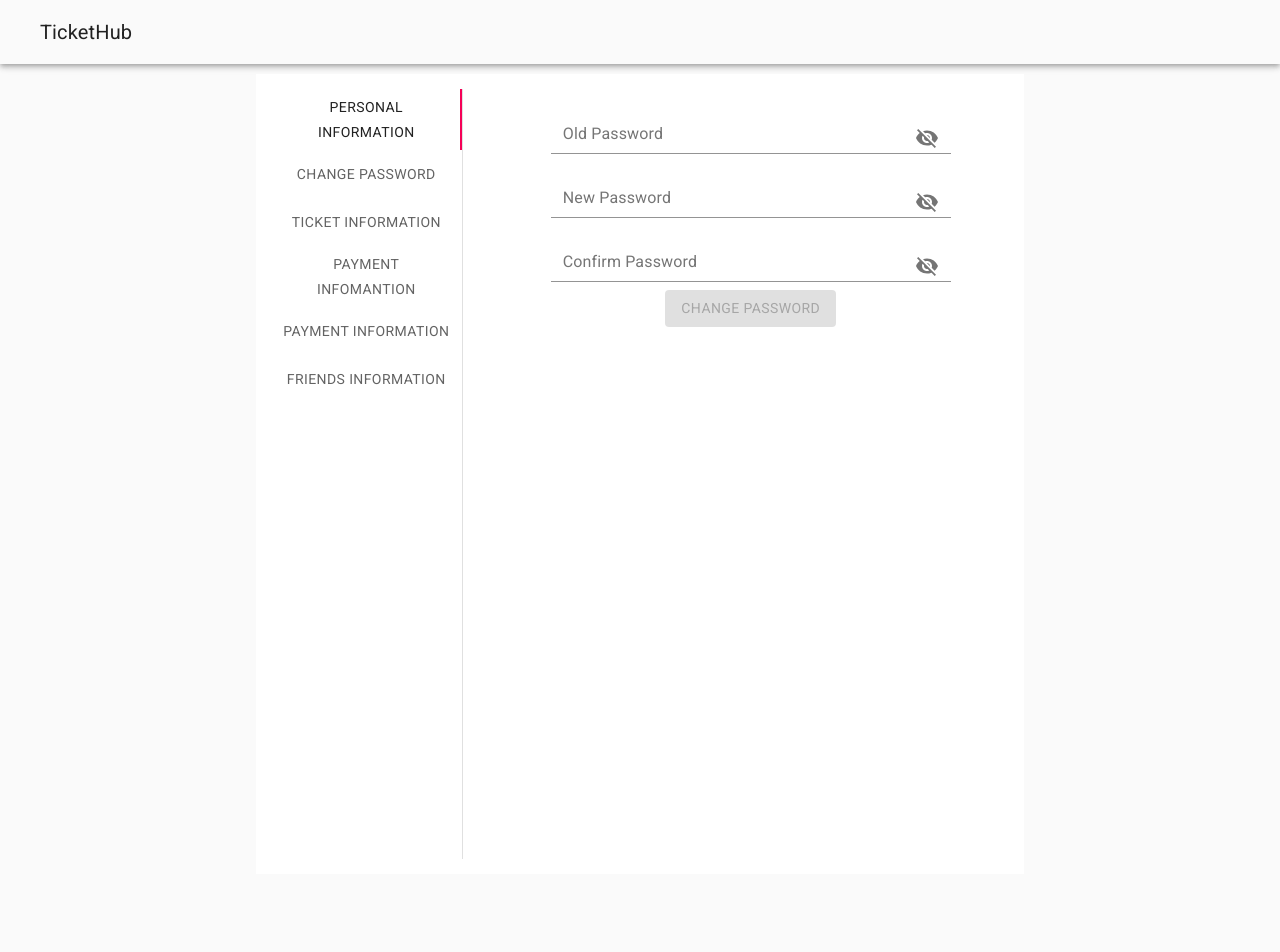
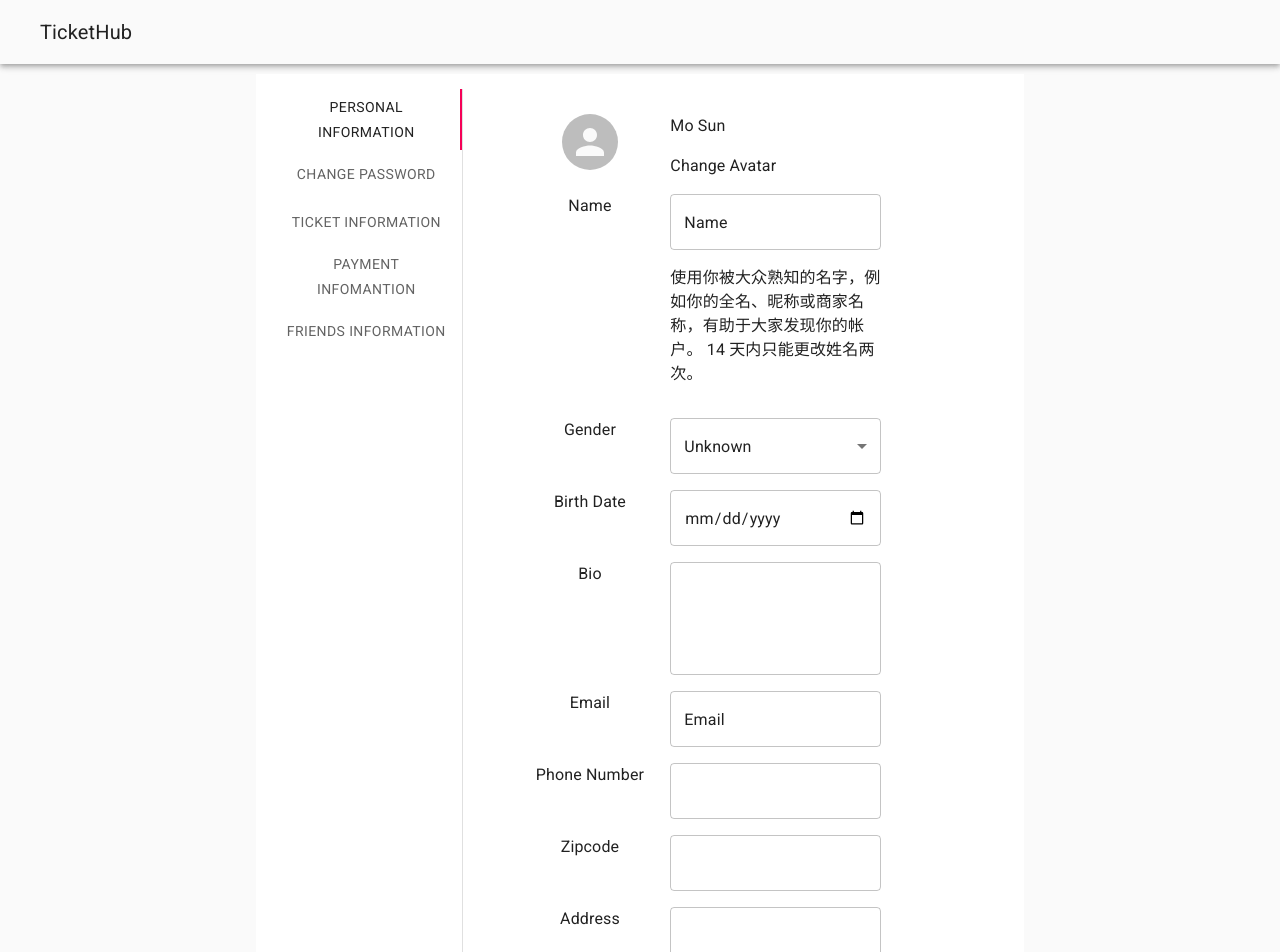
Before and after one commit to htkz/TicketHub, a React (Create React App) app: page /user in a window 1280 px wide. Shown: the top 952 px of the page. Before the commit the page ends 884 px from the top, so only its background shows below. Built offline with nearby package versions, Linux system fonts and the light colour scheme.

Commit message:
Update PersonalInfo

```diff
--- a/src/containers/UserInfo/ChangePassword/ChangePassword.js
+++ b/src/containers/UserInfo/ChangePassword/ChangePassword.js
@@ -6,13 +6,9 @@ import {
     Input,
     makeStyles,
     IconButton,
-    FilledInput,
-    OutlinedInput,
     InputLabel,
     InputAdornment,
-    FormHelperText,
     FormControl,
-    TextField,
 } from '@material-ui/core';
 import Visibility from '@material-ui/icons/Visibility';
 import VisibilityOff from '@material-ui/icons/VisibilityOff';
@@ -34,6 +30,9 @@ const useStyles = makeStyles((theme) => ({
     center: {
         display: 'flex',
         justifyContent: 'center',
+    },
+    button: {
+        marginTop: '10px',
     },
 }));
 
@@ -59,8 +58,7 @@ const ChangePassword = (props) => {
     };
 
     return (
-        <div className={classes.root}>
-            <div>
+        <form className={classes.root}>
             <div className={classes.center}>
                 <FormControl
                     className={clsx(
@@ -166,13 +164,12 @@ const ChangePassword = (props) => {
                     />
                 </FormControl>
             </div>
-            </div>
-            <div className={classes.center}>
+            <div className={clsx(classes.center, classes.button)}>
                 <Button variant='contained' color='primary' disabled>
                     Change Password
                 </Button>
             </div>
-        </div>
+        </form>
     );
 };
 
--- a/src/containers/UserInfo/PersonalInfo/PersonalInfo.js
+++ b/src/containers/UserInfo/PersonalInfo/PersonalInfo.js
@@ -0,0 +1,184 @@
+import React from 'react';
+import {
+    makeStyles,
+    Avatar,
+    Grid,
+    TextField,
+    MenuItem,
+    Select,
+} from '@material-ui/core';
+
+const useStyles = makeStyles((theme) => ({
+    root: {
+        display: 'flex',
+        '& > *': {
+            margin: theme.spacing(1),
+        },
+        justifyContent: 'center',
+    },
+    large: {
+        width: theme.spacing(7),
+        height: theme.spacing(7),
+    },
+    margin: {
+        marginTop: theme.spacing(2),
+    },
+    width: { width: '75%' },
+    center: {
+        display: 'flex',
+        justifyContent: 'center',
+    },
+}));
+
+const PersonalInfo = (props) => {
+    const classes = useStyles();
+
+    const [gender, setGender] = React.useState('');
+
+    const handleChange = (event) => {
+        setGender(event.target.value);
+    };
+
+    let date = new Date();
+    let month = date.getMonth() + 1;
+    if (month < 10) {
+        month = `0${month}`;
+    }
+
+    return (
+        <form className={classes.root}>
+            <Grid container spacing={2} className={classes.margin}>
+                <Grid container direction='row'>
+                    <Grid item xs={4} className={classes.center}>
+                        <Avatar
+                            alt='Remy Sharp'
+                            src=''
+                            className={classes.large}
+                        />
+                    </Grid>
+                    <Grid item xs={7}>
+                        <div>Mo Sun</div>
+                        <p>Change Avatar</p>
+                    </Grid>
+                </Grid>
+                <Grid container direction='row'>
+                    <Grid item xs={4} className={classes.center}>
+                        Name
+                    </Grid>
+                    <Grid item xs={7}>
+                        <TextField
+                            defaultValue='Name'
+                            variant='outlined'
+                            className={classes.width}
+                        />
+                        <br />
+                        <p className={classes.width}>
+                            使用你被大众熟知的名字，例如你的全名、昵称或商家名称，有助于大家发现你的帐户。
+                            14 天内只能更改姓名两次。
+                        </p>
+                    </Grid>
+                </Grid>
+                <Grid container direction='row' className={classes.margin}>
+                    <Grid item xs={4} className={classes.center}>
+                        Gender
+                    </Grid>
+                    <Grid item xs={7}>
+                        <Select
+                            className={classes.width}
+                            labelId='demo-simple-select-outlined-label'
+                            id='demo-simple-select-outlined'
+                            displayEmpty
+                            value={gender}
+                            variant='outlined'
+                            onChange={handleChange}
+                        >
+                            <MenuItem value='' disabled>
+                                Unknown
+                            </MenuItem>
+                            <MenuItem value='male'>Male</MenuItem>
+                            <MenuItem value='female'>Female</MenuItem>
+                        </Select>
+                    </Grid>
+                </Grid>
+                <Grid container direction='row' className={classes.margin}>
+                    <Grid item xs={4} className={classes.center}>
+                        Birth Date
+                    </Grid>
+                    <Grid item xs={7}>
+                        <TextField
+                            id='date'
+                            type='date'
+                            defaultValue={`${date.getFullYear()}-${month}-${date.getDate()}`}
+                            variant='outlined'
+                            className={classes.width}
+                        />
+                    </Grid>
+                </Grid>
+                <Grid container direction='row' className={classes.margin}>
+                    <Grid item xs={4} className={classes.center}>
+                        Bio
+                    </Grid>
+                    <Grid item xs={7}>
+                        <TextField
+                            id='outlined-multiline-static'
+                            variant='outlined'
+                            multiline
+                            rows={4}
+                            className={classes.width}
+                        />
+                    </Grid>
+                </Grid>
+                <Grid container direction='row' className={classes.margin}>
+                    <Grid item xs={4} className={classes.center}>
+                        Email
+                    </Grid>
+                    <Grid item xs={7}>
+                        <TextField
+                            defaultValue='Email'
+                            variant='outlined'
+                            className={classes.width}
+                        />
+                    </Grid>
+                </Grid>
+                <Grid container direction='row' className={classes.margin}>
+                    <Grid item xs={4} className={classes.center}>
+                        Phone Number
+                    </Grid>
+                    <Grid item xs={7}>
+                        <TextField
+                            defaultValue=''
+                            variant='outlined'
+                            className={classes.width}
+                        />
+                    </Grid>
+                </Grid>
+                <Grid container direction='row' className={classes.margin}>
+                    <Grid item xs={4} className={classes.center}>
+                        Zipcode
+                    </Grid>
+                    <Grid item xs={7}>
+                        <TextField
+                            defaultValue=''
+                            variant='outlined'
+                            className={classes.width}
+                        />
+                    </Grid>
+                </Grid>
+                <Grid container direction='row' className={classes.margin}>
+                    <Grid item xs={4} className={classes.center}>
+                        Address
+                    </Grid>
+                    <Grid item xs={7}>
+                        <TextField
+                            defaultValue=''
+                            variant='outlined'
+                            className={classes.width}
+                        />
+                    </Grid>
+                </Grid>
+            </Grid>
+        </form>
+    );
+};
+
+export default PersonalInfo;
--- a/src/containers/UserInfo/UserInfo.js
+++ b/src/containers/UserInfo/UserInfo.js
@@ -2,6 +2,7 @@ import React from 'react';
 import PropTypes from 'prop-types';
 
 import ChangePassword from './ChangePassword/ChangePassword';
+import PersonalInfo from './PersonalInfo/PersonalInfo';
 import Header from '../../components/Header/Header';
 
 import { makeStyles, Tabs, Tab, Typography, Box } from '@material-ui/core';
@@ -19,7 +20,7 @@ function TabPanel(props) {
         >
             {value === index && (
                 <Box p={3}>
-                    <Typography>{children}</Typography>
+                    <Typography component={'span'}>{children}</Typography>
                 </Box>
             )}
         </div>
@@ -45,7 +46,7 @@ const useStyles = makeStyles((theme) => ({
         backgroundColor: theme.palette.background.paper,
         display: 'flex',
         width: '60%',
-        height: '800px',
+        height: 'maxHeight',
         margin: '10px auto',
     },
     tabs: {
@@ -84,22 +85,21 @@ function UserInfo() {
                     <Tab label='Change Password' {...a11yProps(1)} />
                     <Tab label='Ticket Information' {...a11yProps(2)} />
                     <Tab label='Payment Infomantion' {...a11yProps(3)} />
-                    <Tab label='Payment Information' {...a11yProps(4)} />
-                    <Tab label='Friends Information' {...a11yProps(5)} />
+                    <Tab label='Friends Information' {...a11yProps(4)} />
                 </Tabs>
                 <TabPanel value={value} index={0} className={classes.tabPanle}>
+                    <PersonalInfo />
+                </TabPanel>
+                <TabPanel value={value} index={1} className={classes.tabPanle}>
                     <ChangePassword />
                 </TabPanel>
-                <TabPanel value={value} index={1}>
-                    <ChangePassword />
-                </TabPanel>
-                <TabPanel value={value} index={2}>
+                <TabPanel value={value} index={2} className={classes.tabPanle}>
                     Item Three
                 </TabPanel>
-                <TabPanel value={value} index={3}>
+                <TabPanel value={value} index={3} className={classes.tabPanle}>
                     Item Four
                 </TabPanel>
-                <TabPanel value={value} index={4}>
+                <TabPanel value={value} index={4} className={classes.tabPanle}>
                     Item Five
                 </TabPanel>
             </div>
```
Lines whose indentation alone changed are shown as unchanged.
